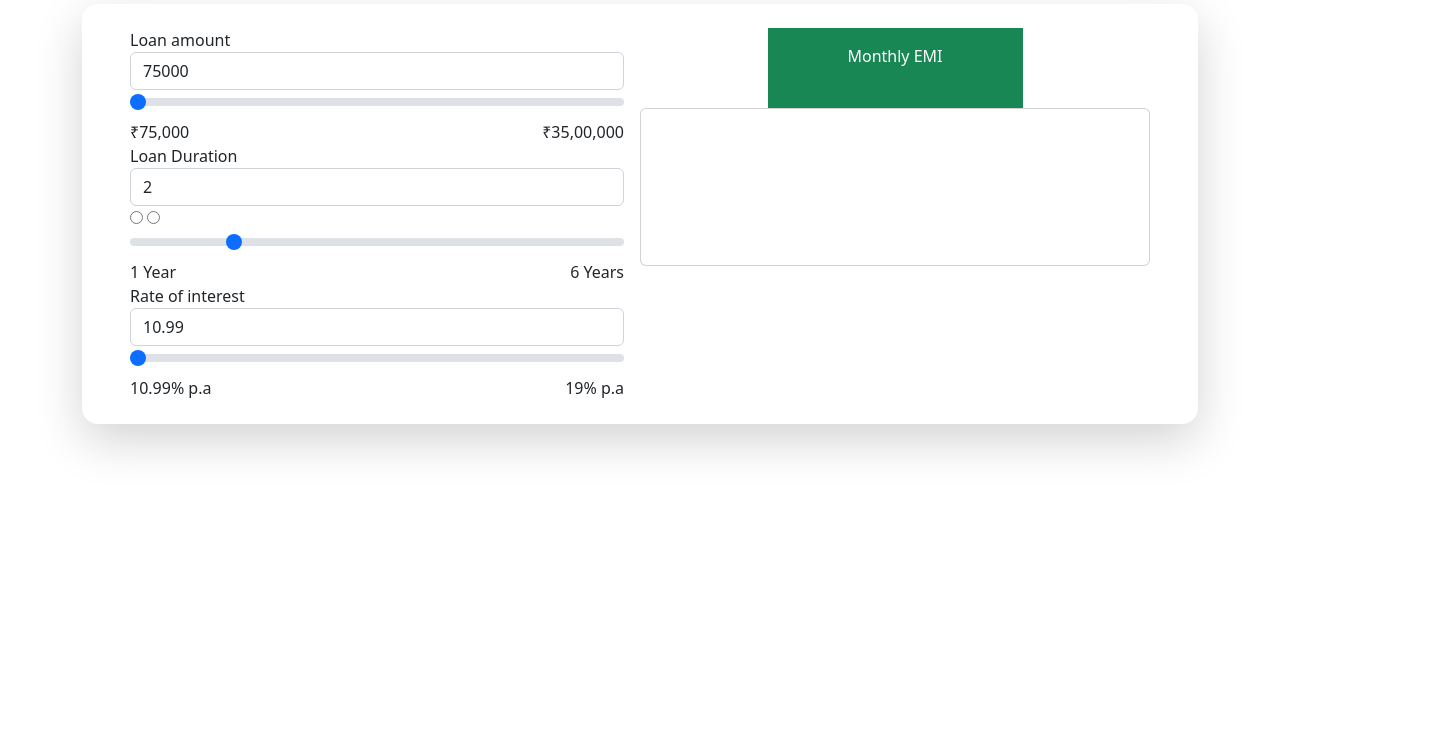
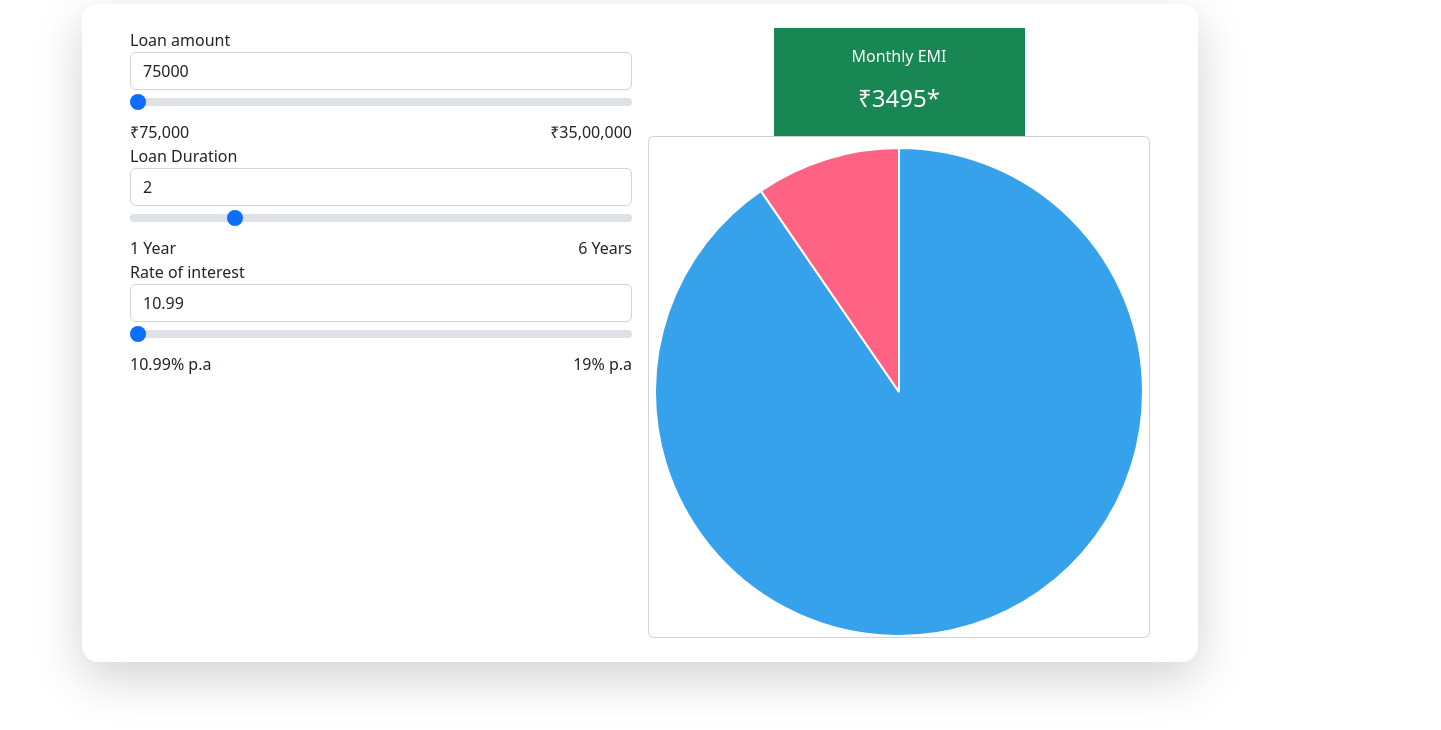
Before and after one commit to CalmranSyed/EMI-Calculator, a website: page index.html in a window 1280 px wide. Shown: the part 38-768 px from the top of the page, 1441 px wide, since content can reach past the window. Drawn offline with nearby package versions, Linux system fonts and the light colour scheme.

Commit message:
Added logic for calculating emi and rendering the emi on the front on input change

```diff
--- /dev/null
+++ b/css/EMI Formula.txt
@@ -0,0 +1,4 @@
+EMI Amount = [P x R x (1+R)^N]/[((1+R)^N)-1]
+P -> Principal Amount
+R -> Rate of interest
+N -> Number of years (multiplied by months)
--- a/index.html
+++ b/index.html
@@ -34,7 +34,7 @@
               />
               <input
                 type="range"
-                class="form-range loan-range"
+                class="form-range loan-range loan-amount-range"
                 name=""
                 id="loan-amount-range"
                 step="1000"
@@ -58,11 +58,9 @@
                 id="loan-duration-input"
                 class="form-control loan-field"
               />
-              <input type="radio" name="loan-duration-unit" id="" />
-              <input type="radio" name="loan-duration-unit" id="" />
               <input
                 type="range"
-                class="form-range loan-range"
+                class="form-range loan-range loan-duration-range"
                 name=""
                 id="loan-duration-range"
                 step="1"
@@ -88,7 +86,7 @@
               />
               <input
                 type="range"
-                class="form-range loan-range"
+                class="form-range loan-range loan-interest-range"
                 name=""
                 id="loan-interest-range"
                 step="0.01"
@@ -114,9 +112,7 @@
             </div>
 
             <div class="emi-chart-container card">
-              <div style="width: 800px">
-                <canvas id="emi-chart"></canvas>
-              </div>
+              <canvas id="myChart"></canvas>
             </div>
           </div>
         </div>
@@ -124,6 +120,8 @@
     </section>
 
     <script src="./node_modules/bootstrap/dist/js/bootstrap.bundle.min.js"></script>
+    <script src="https://cdn.jsdelivr.net/npm/chart.js"></script>
+
     <script type="module" src="./js/render.js"></script>
   </body>
 </html>
--- a/js/biz.js
+++ /dev/null
@@ -1,5 +0,0 @@
-var bizObj = {};
-
-(function () {});
-
-Object.freeze(bizObj);
--- a/js/render.js
+++ b/js/render.js
@@ -2,14 +2,69 @@ const renderObj = {};
 
 (function () {
   const amountSlider = document.getElementById("loan-amount-range");
+  const amountInput = document.getElementById("loan-amount-input");
+  let amount = amountSlider.value;
+
   const durationSlider = document.getElementById("loan-duration-range");
+  const durationInput = document.getElementById("loan-duration-input");
+
   const interestSlider = document.getElementById("loan-interest-range");
-  const sliderArray = [amountSlider, durationSlider, interestSlider];
+  const interestInput = document.getElementById("loan-interest-input");
 
-  const amountInput = document.getElementById("loan-amount-input");
-  const durationInput = document.getElementById("loan-duration-input");
-  const interestInput = document.getElementById("loan-interest-input");
-  const inputArray = [amountInput, durationInput, interestInput];
+  const emiAmountEl = document.getElementById("monthly-emi-amount");
+
+  let calcData = {
+    amount: amountSlider.value,
+    duration: durationSlider.value,
+    interestRate: interestSlider.value,
+  };
+
+  renderObj.emiData = calculateEMI(
+    parseFloat(calcData.amount),
+    parseFloat(calcData.duration),
+    parseFloat(calcData.interestRate)
+  );
+
+  emiAmountEl.innerText = "₹" + Math.round(renderObj.emiData.emi) + "*";
+
+  const ctx = document.getElementById("myChart");
+  const chartOptions = {
+    type: "pie",
+    data: {
+      datasets: [
+        {
+          data: [
+            renderObj.emiData.totalAmount,
+            renderObj.emiData.totalInterest,
+          ],
+        },
+      ],
+    },
+    options: {},
+  };
+  const pieChart = new Chart(ctx, chartOptions);
+
+  function calculateEMI(principalAmount, numberOfYears, interestPercent) {
+    let durationInMonths = numberOfYears * 12;
+    let interestRatePerMonth = interestPercent / 12 / 100;
+
+    let emiAmount =
+      (principalAmount *
+        interestRatePerMonth *
+        Math.pow(1 + interestRatePerMonth, durationInMonths)) /
+      (Math.pow(1 + interestRatePerMonth, durationInMonths) - 1);
+
+    let totalPayableAmount = emiAmount * durationInMonths;
+    let totalInterestPayable = totalPayableAmount - principalAmount;
+
+    return {
+      emi: emiAmount,
+      totalAmount: totalPayableAmount,
+      totalInterest: totalInterestPayable,
+    };
+  }
+
+  renderObj.calcData = calcData;
 
   function updateInputVal(inputEl, rangeSliderEl) {
     // set range slider's default value to input's default value
@@ -18,6 +73,23 @@ const renderObj = {};
     // update input value on slider change
     rangeSliderEl.addEventListener("input", function (event) {
       inputEl.value = event.target.value;
+
+      if (this.classList.contains("loan-amount-range")) {
+        renderObj.calcData.amount = this.value;
+      } else if (this.classList.contains("loan-duration-range")) {
+        renderObj.calcData.duration = this.value;
+      } else {
+        renderObj.calcData.interestRate = this.value;
+      }
+
+      renderObj.emiData = calculateEMI(
+        parseFloat(calcData.amount),
+        parseFloat(calcData.duration),
+        parseFloat(calcData.interestRate)
+      );
+
+      emiAmountEl.innerText = "₹" + Math.round(renderObj.emiData.emi) + "*";
+      pieChart.update();
     });
 
     inputEl.addEventListener("change", function (event) {
@@ -39,6 +111,7 @@ const renderObj = {};
       }
 
       rangeSliderEl.value = event.target.value;
+      console.log(amount, rangeSliderEl.value);
     });
 
     inputEl.addEventListener("input", function (event) {
@@ -47,17 +120,15 @@ const renderObj = {};
       } else {
         rangeSliderEl.value = rangeSliderEl.getAttribute("min");
       }
-      console.log(event.target.value, rangeSliderEl.value);
     });
   }
 
   renderObj.updateInputVal = updateInputVal;
 
-  if (inputArray.length === sliderArray.length) {
-    for (let i = 0; i < inputArray.length; i++) {
-      renderObj.updateInputVal(inputArray[i], sliderArray[i]);
-    }
-  }
+  renderObj.updateInputVal(amountInput, amountSlider);
+  renderObj.updateInputVal(durationInput, durationSlider);
+  renderObj.updateInputVal(interestInput, interestSlider);
 })();
 
+console.log(renderObj);
 // Object.freeze(renderObj);
--- a/package.json
+++ b/package.json
@@ -1,6 +1,7 @@
 {
   "dependencies": {
     "bootstrap": "^5.2.3",
-    "chart.js": "^4.2.1"
+    "chart.js": "^4.2.1",
+    "jquery": "^3.6.4"
   }
 }
```
Also changed, not shown: 1 other file.
